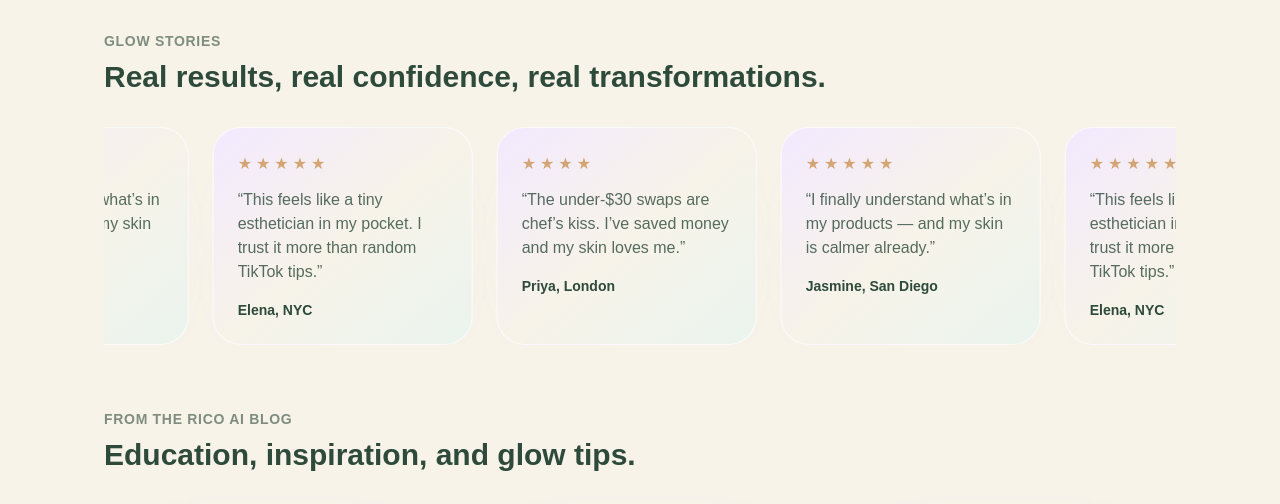
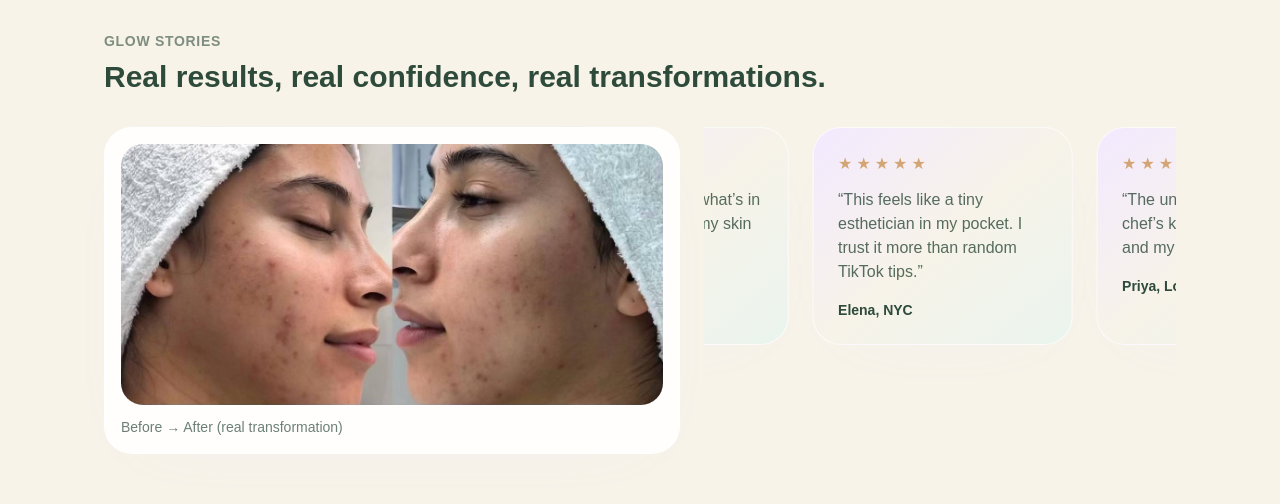
Before and after one commit to mspottsassistant-123/rico-ai-landing, a Next.js app: page / in a window 1280 px wide. Shown: the part 2960-3464 px from the top of the page. Built offline with nearby package versions, Linux system fonts and the light colour scheme; grey boxes are pictures that could not be loaded.

Commit message:
Add before/after image to glow stories

```diff
--- a/src/app/page.tsx
+++ b/src/app/page.tsx
@@ -378,7 +378,18 @@ export default function Home() {
             </p>
             <h2 className="text-3xl font-semibold">Real results, real confidence, real transformations.</h2>
           </div>
-          <div className="mt-8 overflow-hidden">
+          <div className="mt-8 grid gap-6 md:grid-cols-[1.1fr_0.9fr]">
+            <div className="overflow-hidden rounded-[28px] border border-white/70 bg-white/90 p-4 shadow-[0_16px_70px_-60px_rgba(233,215,255,0.7)]">
+              <Image
+                src="/images/glow-before-after-1.jpg"
+                alt="Before and after skin transformation"
+                width={1400}
+                height={900}
+                className="h-auto w-full rounded-[22px] object-cover"
+              />
+              <p className="mt-3 text-sm text-[#2D4A3A]/70">Before → After (real transformation)</p>
+            </div>
+            <div className="overflow-hidden">
               <div className="review-marquee gap-6">
                 {[...testimonials, ...testimonials].map((item, index) => (
                   <div
@@ -394,6 +405,7 @@ export default function Home() {
                     <p className="mt-4 text-sm font-semibold text-[#2D4A3A]">{item.name}</p>
                   </div>
                 ))}
+              </div>
             </div>
           </div>
         </section>
```
Also changed, not shown: public/images/glow-before-after-1.jpg (added). Lines whose indentation alone changed are shown as unchanged.
